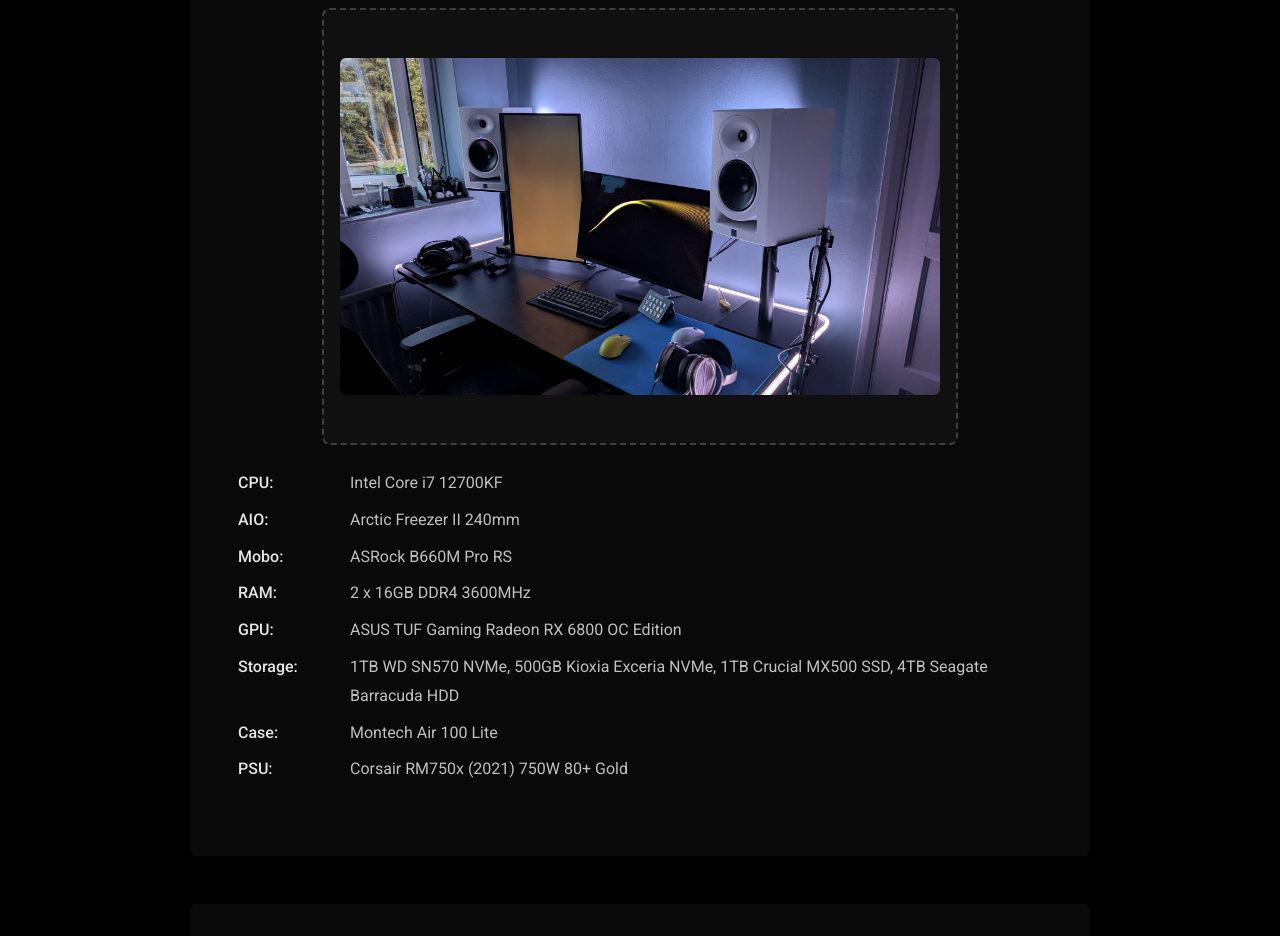
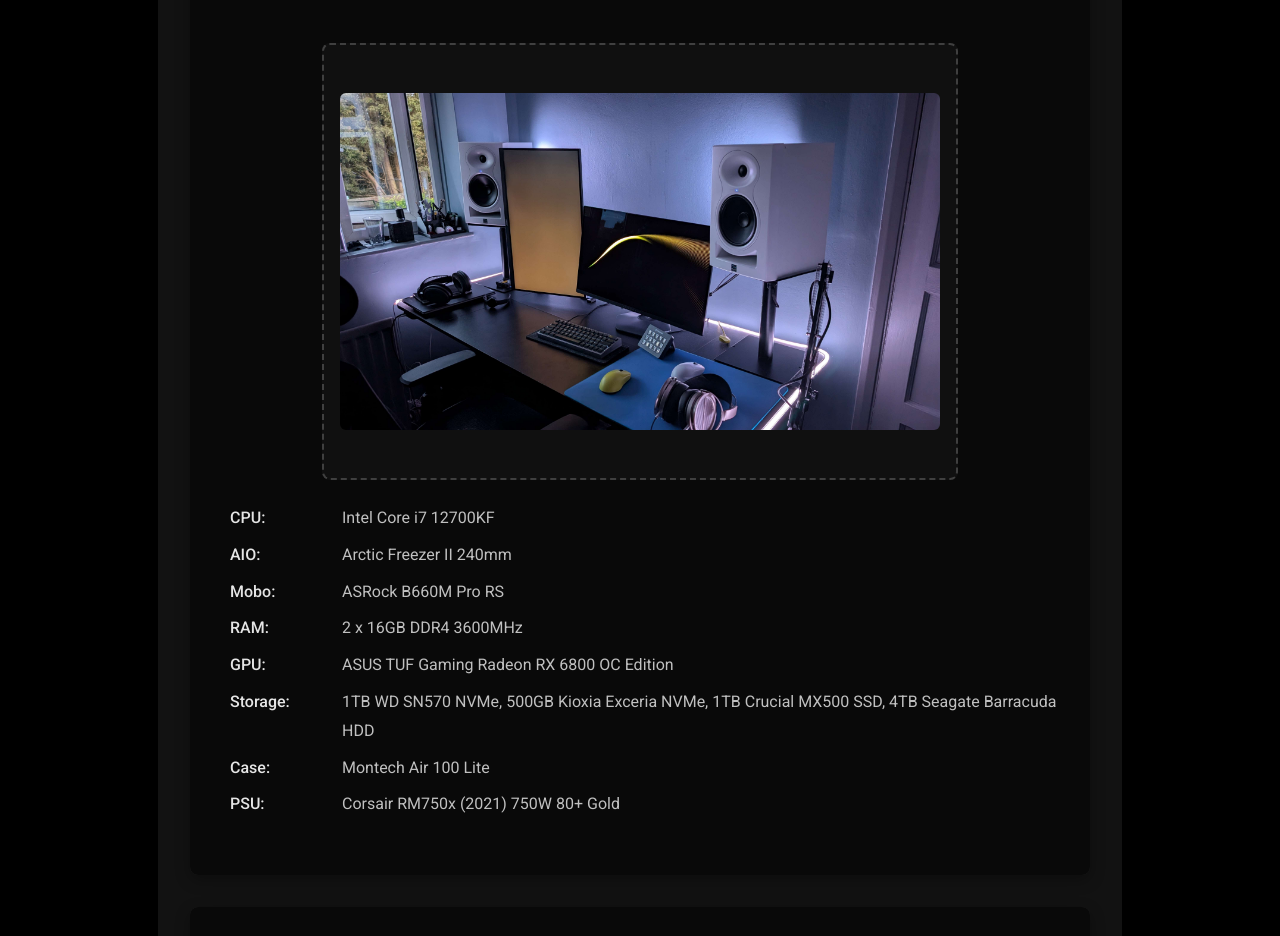
Before and after one commit to Bepsiii/Bepsiii.github.io, a plain HTML site: page setup.html in a window 1280 px wide. Shown: the part 573-1509 px from the top of the page. Drawn offline with Linux system fonts and the light colour scheme.

Commit message:
Refactor setup details styles for improved layout and consistency

```diff
--- a/style.css
+++ b/style.css
@@ -242,7 +242,7 @@
   max-width: 900px; /* Default max-width */
   margin: 3rem auto;
   animation: fadeInSection 1s ease-out forwards;
-  background-color: #121212;
+  background-color: #121212; /* Default dark grey box background */
   border-radius: 8px;
   box-shadow: 0 10px 25px rgba(0,0,0,0.5), 0 5px 10px rgba(0,0,0,0.25);
   border-top: 3px solid #007bff; /* Blue accent top border */
@@ -786,29 +786,28 @@
 /* Setup Page (#setup-details)
    -------------------------------------------------------------------------- */
 #setup-details {
-    /* Overriding base .content-section styles for this page */
-    padding: 0; /* Remove padding as it's applied to categories */
-    background-color: transparent; /* Make base section transparent */
-    border-top: none;
-    box-shadow: none;
-    animation: none; /* Ensure no fade-in animation on the container itself */
+    /* This section will inherit styles from .content-section by default */
+    /* We removed the specific overrides that made it transparent and padding-less */
+    /* So it should now have the standard grey box background and padding */
+    animation: fadeInSection 1s ease-out forwards; /* Ensure animation is applied if removed before */
 }
 
 .setup-category {
     position: relative; /* Needed for the ::before overlay */
     overflow: hidden; /* Contain the overlay */
-    margin-bottom: 3rem; /* Space between categories */
-    padding: 3rem 2rem; /* Padding inside the category for content spacing */
+    margin-bottom: 2rem; /* Space between categories, reduced from 3rem */
+    padding: 2rem 1.5rem; /* Padding inside the category for content spacing */
     border-radius: 8px; /* Rounded corners for the category block */
-    background-color: #1a1a1a; /* Fallback background for sections without specific images */
+    background-color: #1a1a1a; /* Fallback background for sections */
     background-size: cover;
     background-position: center;
     background-repeat: no-repeat;
-    border-bottom: none; /* Remove separator line, using backgrounds now */
+    /* Removed border-bottom: none; as it's not needed if categories are distinct blocks */
     text-align: center; /* Center inline-block children like h3 */
+    box-shadow: 0 5px 15px rgba(0,0,0,0.3); /* Add a subtle shadow to each category */
 }
 .setup-category:last-child {
-    margin-bottom: 1rem; /* Reduce margin for the last item */
+    margin-bottom: 0; /* Remove bottom margin from the last category inside #setup-details */
 }
 
 /* --- Background Images for Setup Categories --- */
@@ -829,14 +828,16 @@
 }
 /* Section 5: Monitors & Other Gear - NO BACKGROUND IMAGE */
 #setup-details .setup-category:nth-of-type(5) {
-  background-image: none; /* Explicitly remove background */
+  background-image: none;
+  background-color: #222; /* Slightly different fallback if no image */
 }
 #setup-details .setup-category:nth-of-type(6) { /* Laptop */
   background-image: url('/images/setup/laptop_bg.jpg');
 }
 /* Section 7: Server - NO BACKGROUND IMAGE */
 #setup-details .setup-category:nth-of-type(7) {
-  background-image: none; /* Explicitly remove background */
+  background-image: none;
+  background-color: #222; /* Slightly different fallback if no image */
 }
 
 
@@ -862,6 +863,7 @@
 
 /* Ensure all direct children content is above the tint */
 /* Also target the intro paragraph if it's directly inside #setup-details */
+#setup-details > .section-title-wrapper, /* Ensure title wrapper is above */
 #setup-details > p:first-of-type, /* For the intro paragraph */
 .setup-category > h3,
 .setup-category > .setup-image-placeholder,
```
